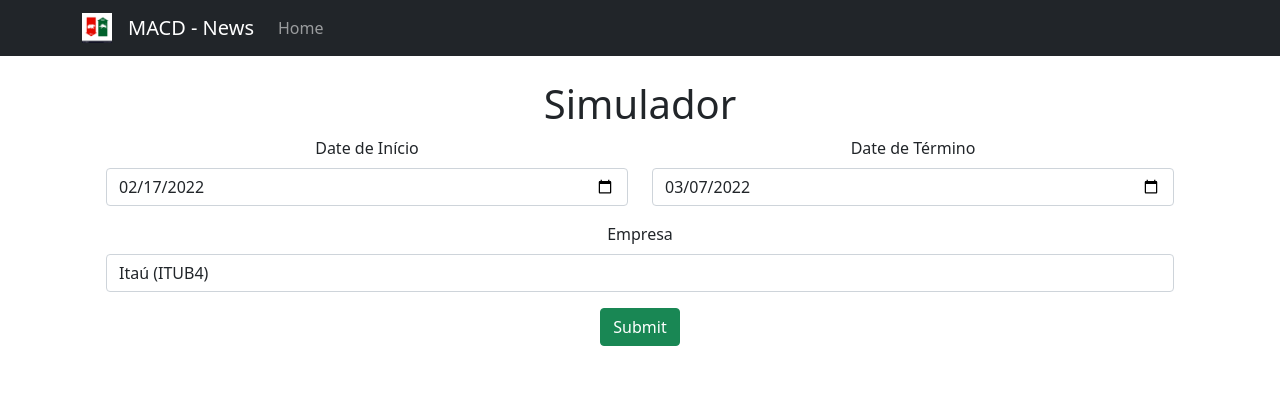
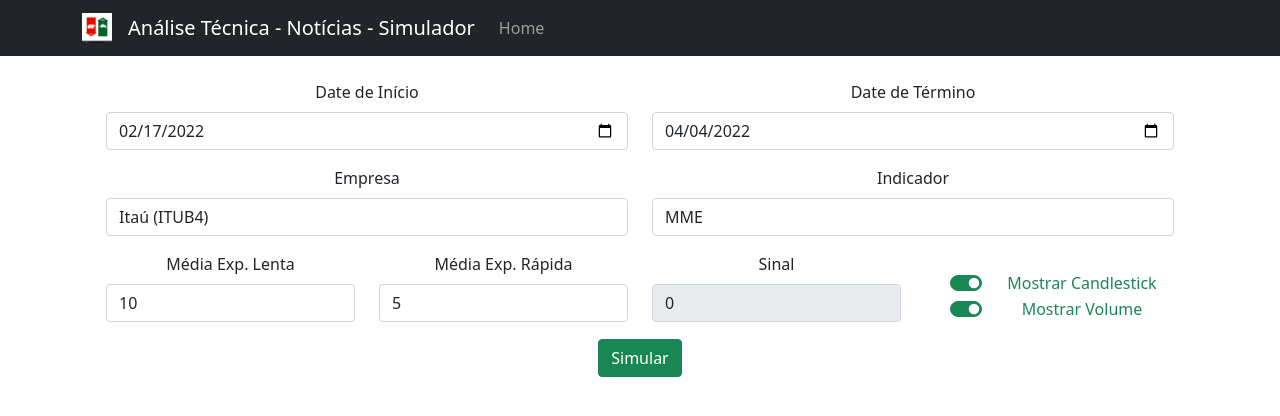
Before and after one commit to News-Sentiment-Analisys-Tool/interface, a React (Create React App) app: page / in a window 1280 px wide. Shown: the top 416 px of the page. Built offline with nearby package versions, Linux system fonts and the light colour scheme; what react-stockcharts would draw is missing.

Commit message:
Add MME indicator report

```diff
--- a/src/App.js
+++ b/src/App.js
@@ -10,7 +10,8 @@ import {
   Container,
   Row,
   Nav,
-  Navbar
+  Navbar,
+  Button,
 } from 'react-bootstrap'
 
 
@@ -32,7 +33,7 @@ function App() {
           />
 
         </Navbar.Brand>
-        <Navbar.Brand href="#home">MACD - News</Navbar.Brand>
+        <Navbar.Brand href="#home">Análise Técnica - Notícias - Simulador</Navbar.Brand>
         <Nav className="me-auto">
           <Nav.Link href="#home">Home</Nav.Link>
         </Nav>
@@ -41,15 +42,30 @@ function App() {
     <Container>
       <br />
       <Row className='App'>
-        <h1>Simulador</h1>
+        {!params  ? (
           <CompanyDateForm setValue={(data) => setParams(data)} />
+        ) : (
+          <Button
+          style={{
+            width: '50%',
+            marginLeft: '25%'
+          }}
+          onClick={() => {
+            window.location.reload()
+          }} variant="success">
+          Realizar Nova Simulação
+        </Button>
+        )}
       </Row>
+    </Container>
     {params
         &&
         <>
           <br />
           <br />
-              <h3>MACD - Sentimento de notícias</h3>
+          <Row className='App'>
+            <h3>{`${params.indicator === 1 ? 'MME':'MACD'} - Sentimento de notícias`}</h3>
+          </Row>
           <ChartComponent params={{
             companyId: params.company,
             startDate: params.startDate,
@@ -57,9 +73,7 @@ function App() {
           }}/>
         </>
     }
-      <br />
-      <br />
-      <br />
+    <Container>
       <Row>
         <SimulateOperations />
       </Row>
--- a/src/actions/actionTypes.js
+++ b/src/actions/actionTypes.js
@@ -1 +1,2 @@
 export const SET_MACD_DATA = 'SET_MACD_DATA';
+export const SET_SIMULATOR_PARAMS = 'SET_SIMULATOR_PARAMS'
--- a/src/components/CandleStickChartWithMACDIndicator.js
+++ b/src/components/CandleStickChartWithMACDIndicator.js
@@ -55,11 +55,14 @@ const mouseEdgeAppearance = {
 class CandleStickChartWithMACDIndicator extends React.Component {
 
 	render() {
-		const { type, data: initialData, width, ratio, getStockCalculus } = this.props;
+		const { type, data: initialData, width, ratio, getStockCalculus, params } = this.props;
 
-		const slow = 26
-		const fast = 12
-		const signal = 9
+		const slow = parseInt(params.slow)
+		const fast = parseInt(params.fast)
+		const signal = parseInt(params.signal)
+		const indicator = parseInt(params.indicator)
+		const candle = params.candle
+		const volume = params.volume
 
 		const ema26 = ema()
 			.id(0)
@@ -129,8 +132,11 @@ class CandleStickChartWithMACDIndicator extends React.Component {
 						displayFormat={format(".2f")}
 						{...mouseEdgeAppearance}
 					/>
-
+					{
+						candle && (
 							<CandlestickSeries />
+						)
+					}
 					<LineSeries yAccessor={ema26.accessor()} stroke={ema26.stroke()}/>
 					<LineSeries yAccessor={ema12.accessor()} stroke={ema12.stroke()}/>
 
@@ -167,6 +173,8 @@ class CandleStickChartWithMACDIndicator extends React.Component {
 						]}
 					/>
 				</Chart>
+				{
+					volume && (
 						<Chart id={2} height={150}
 							yExtents={[d => d.volume, smaVolume50.accessor()]}
 							origin={(w, h) => [0, h - 300]}
@@ -183,6 +191,11 @@ class CandleStickChartWithMACDIndicator extends React.Component {
 							<BarSeries yAccessor={d => d.volume} fill={d => d.close > d.open ? "#6BA583" : "#FF0000"} />
 							<AreaSeries yAccessor={smaVolume50.accessor()} stroke={smaVolume50.stroke()} fill={smaVolume50.fill()}/>
 						</Chart>
+					)
+				}
+
+				{
+					indicator === 2 && (
 						<Chart id={3} height={150}
 							yExtents={macdCalculator.accessor()}
 							origin={(w, h) => [0, h - 150]} padding={{ top: 10, bottom: 10 }}
@@ -213,6 +226,8 @@ class CandleStickChartWithMACDIndicator extends React.Component {
 								appearance={macdAppearance}
 							/>
 						</Chart>
+					)
+				}
 				<CrossHairCursor />
 			</ChartCanvas>
 		);
--- a/src/components/Chart.js
+++ b/src/components/Chart.js
@@ -4,7 +4,7 @@ import { getStockData } from '../services/stockApi'
 import { groupReportByDate } from '../utils/groupBy'
 import { TypeChooser } from "react-stockcharts/lib/helper";
 import { AlertDismissible } from './AlertDismissible'
-import { useDispatch } from 'react-redux'
+import { useDispatch, useSelector } from 'react-redux'
 import { SET_MACD_DATA } from '../actions/actionTypes'
 import { useState, useEffect } from 'react'
 import {
@@ -42,6 +42,7 @@ const getReportDate = async (params) => {
 export function ChartComponent({ params }) {
     const [state, setState] = useState(null)
     const dispatch = useDispatch()
+    const simulatorParams = useSelector(state => state.simulatorParamsState.simulatorParams)
 
     useEffect(() => {
       setState(null)
@@ -84,7 +85,7 @@ export function ChartComponent({ params }) {
 
     return (
       <TypeChooser>
-        {type => <CandleStickChartWithMACDIndicator type={type} data={state} getStockCalculus={(data) => getStockCalculus(data)} />}
+        {type => <CandleStickChartWithMACDIndicator params={simulatorParams} type={type} data={state} getStockCalculus={(data) => getStockCalculus(data)} />}
       </TypeChooser>
     )
   }
--- a/src/components/CompanyDateForm.js
+++ b/src/components/CompanyDateForm.js
@@ -1,10 +1,12 @@
-import Form from "react-bootstrap/Form";
+import { useState, useEffect } from 'react'
+import { useDispatch } from 'react-redux'
+import Form from "react-bootstrap/Form"
 import { Button, Container, Row, Col } from 'react-bootstrap'
-import { useState } from 'react'
+import { SET_SIMULATOR_PARAMS } from '../actions/actionTypes'
 
 const getCurrentFormatedDate = () => {
     let startDate = new Date('2022-02-17')
-    let endDate = new Date()
+    let endDate = new Date('2022-04-04')
 
     return {
         startDate: startDate.toISOString().substring(0, 10),
@@ -14,14 +16,40 @@ const getCurrentFormatedDate = () => {
 
 export const CompanyDateForm = ({ setValue }) => {
     const [company, setCompany] = useState(1)
+    const [indicator, setIndicator] = useState(1)
+    const [slow, setSlow] = useState(10)
+    const [fast, setFast] = useState(5)
+    const [signal, setSignal] = useState(0)
     const [startDate, setStartDate] = useState(getCurrentFormatedDate()['startDate'])
     const [endDate, setEndDate] = useState(getCurrentFormatedDate()['endDate'])
+    const [candle, setCandle] = useState(true)
+    const [volume, setVolume] = useState(true)
+
+    const dispatch = useDispatch()
+
+    useEffect(() => {}, [indicator])
 
     const handleClick = () => {
+        dispatch({
+            type: SET_SIMULATOR_PARAMS,
+            value: {
+                company,
+                startDate,
+                endDate,
+                indicator: parseInt(indicator),
+                slow,
+                fast,
+                signal,
+                candle,
+                volume
+            }
+        })
+
         setValue({
             company,
             startDate,
-            endDate
+            endDate,
+            indicator
         })
     }
 
@@ -68,6 +96,76 @@ export const CompanyDateForm = ({ setValue }) => {
                                         <option value={4} >B3 (B3SA3)</option>
                                     </Form.Control>
                                 </Col>
+                                <Col>
+                                    <Form.Label htmlFor="disabledSelect">Indicador</Form.Label>
+                                    <Form.Control
+                                        as="select"
+                                        value={indicator}
+                                        onChange={e => {
+                                        setIndicator(e.target.value);
+                                        }} >
+                                        <option value={1} >MME</option>
+                                        <option value={2} >MACD</option>
+                                    </Form.Control>
+                                </Col>
+                            </Row>
+                        </Container>
+                    </Form.Group>
+                    <Form.Group className="mb-3">
+                        <Container>
+                            <Row>
+                                <Col>
+                                    <Form.Label htmlFor="disabledTextInput">Média Exp. Lenta</Form.Label>
+                                    <Form.Control
+                                        type="number"
+                                        name="slow"
+                                        value={slow}
+                                        onChange={(e) => setSlow(e.target.value)} />
+                                </Col>
+                                <Col>
+                                    <Form.Label htmlFor="disabledTextInput">Média Exp. Rápida</Form.Label>
+                                    <Form.Control
+                                        type="number"
+                                        name="fast"
+                                        value={fast}
+                                        onChange={(e) => setFast(e.target.value)} />
+                                </Col>
+                                <Col>
+                                <Form.Label htmlFor="disabledTextInput">Sinal</Form.Label>
+                                <Form.Control
+                                    type="number"
+                                    disabled={indicator === 1}
+                                    name="signal"
+                                    value={signal}
+                                    onChange={(e) => setSignal(e.target.value)} />
+                                </Col>
+                                <Col>
+                                    <Form.Check
+                                        style={{
+                                            marginTop: '7.5%',
+                                            marginLeft: '10%'
+                                        }}
+                                        type="switch"
+                                        id="custom-switch"
+                                        label="Mostrar Candlestick"
+                                        value={candle}
+                                        checked={candle}
+                                        isValid={true}
+                                        onChange={(e) => setCandle(!candle)}
+                                    />
+                                    <Form.Check
+                                        style={{
+                                            marginLeft: '10%'
+                                        }}
+                                        type="switch"
+                                        id="custom-switch"
+                                        label="Mostrar Volume"
+                                        value={volume}
+                                        checked={volume}
+                                        isValid={true}
+                                        onChange={(e) => setVolume(!volume)}
+                                    />
+                                </Col>
                             </Row>
                         </Container>
                     </Form.Group>
@@ -77,7 +175,7 @@ export const CompanyDateForm = ({ setValue }) => {
                         }}
                         variant='success'
                         type="submit">
-                            Submit
+                            Simular
                     </Button>
                 </Form>
             </Row>
--- a/src/components/SimulateOperations.js
+++ b/src/components/SimulateOperations.js
@@ -1,4 +1,4 @@
-import React from 'react'
+import React, { useEffect } from 'react'
 import { useSelector } from 'react-redux'
 import {
   Table
@@ -13,6 +13,8 @@ export const SimulateOperations = () => {
     const stockData = useSelector(state => state.stockState.stockData)
     let profit = 0.00
     let totalProfit = 0.00
+    let variation = 0.00
+    let totalVariation = 1.00
     let checkForFirstTrend = false
     let isBullTrend
     let isBearTrend
@@ -22,9 +24,24 @@ export const SimulateOperations = () => {
     let id = 0
     let buyRealized = false
 
+    const simulatorParams = useSelector(state => state.simulatorParamsState.simulatorParams)
+
+    useEffect(() => {}, [simulatorParams])
+
     for (const [i, day] of stockData.entries()) {
-      const { macd, signal } = day.macd
+      let macd, signal
       const { open, date } = day
+
+      if (simulatorParams.indicator === 1) {
+        macd = day.ema12
+        signal = day.ema26
+      }
+
+      if (simulatorParams.indicator === 2) {
+        macd = day.macd.macd
+        signal = day.macd.signal
+      }
+
       let hasMacdAndSignal = macd && signal
 
       if (hasMacdAndSignal && !checkForFirstTrend) {
@@ -47,12 +64,14 @@ export const SimulateOperations = () => {
             if (price > 0) {
                 buyRealized = true
                 profit = 0.0
+                variation = 0.0
                 buyOperationsCount += 1
                 operationData = [
                     ...operationData,
                     {
                     id,
                     profit,
+                    variation,
                     action: 'compra',
                     open: price,
                     date
@@ -67,13 +86,17 @@ export const SimulateOperations = () => {
             isBullTrend = false
             if (buyRealized && price > 0) {
                 profit = price - operationData[operationData.length - 1].open
+                variation = ((price / operationData[operationData.length - 1].open) - 1) * 100
                 totalProfit += profit
+                totalVariation *= ((variation / 100) + 1)
                 sellOperationsCount += 1
                 operationData = [
                     ...operationData,
                     {
                     id,
                     profit,
+                    variation,
+                    totalVariation,
                     action: 'venda',
                     open: price,
                     date
@@ -97,8 +120,9 @@ export const SimulateOperations = () => {
           <tr>
             <th>Código</th>
             <th>Operação</th>
-            <th>Preço (R$)</th>
-            <th>Lucro Líquido (R$))</th>
+            <th>Preço Abertura (R$)</th>
+            <th>Lucro Líquido (R$)</th>
+            <th>Variação C/V (%)</th>
             <th>Data</th>
           </tr>
         </thead>
@@ -108,10 +132,13 @@ export const SimulateOperations = () => {
               <tr key={item.id}>
                 <td>{stockData[0].symbol.split('.')[0]}</td>
                 <td>{item.action}</td>
-                <td>{item.open.toPrecision(4)}</td>
+                <td>{'R$ ' + item.open.toPrecision(4)}</td>
                 <td style={{
                   background: item.profit > 0 ? 'green': (item.profit < 0 ? 'red' : '')
-                }}>{item.profit.toPrecision(2)}</td>
+                }}>{'R$ ' + item.profit.toPrecision(2)}</td>
+                <td style={{
+                  background: item.variation > 0 ? 'green': (item.variation < 0 ? 'red' : '')
+                }}>{item.variation.toPrecision(3) + '%'}</td>
                 <td>{formatDate(item.date)}</td>
               </tr>
             ))
@@ -127,6 +154,7 @@ export const SimulateOperations = () => {
         <thead>
           <tr key={1}>
             <th>Lucro Líquido (R$)</th>
+            <th>Lucro Acumulado (%)</th>
             <th>Operações de compra</th>
             <th>Operações de venda</th>
           </tr>
@@ -135,7 +163,10 @@ export const SimulateOperations = () => {
           <tr>
             <td style={{
               background: totalProfit > 0 ? 'green': (totalProfit < 0 ? 'red' : '')
-            }}>{totalProfit.toPrecision(2)}</td>
+            }}>{'R$ ' + totalProfit.toPrecision(2)}</td>
+                        <td style={{
+              background: totalVariation > 0 ? 'green': (totalVariation < 0 ? 'red' : '')
+            }}>{((totalVariation - 1) * 100).toPrecision(3) + '%'}</td>
             <td>{buyOperationsCount}</td>
             <td>{sellOperationsCount}</td>
           </tr>
--- a/src/reducers/index.js
+++ b/src/reducers/index.js
@@ -1,5 +1,7 @@
 import { stockReducer } from './setMACD'
+import { simulatorParamsReducer } from './setSimulatorParams'
 import { combineReducers } from 'redux';
 export const Reducers = combineReducers({
-  stockState: stockReducer
+  stockState: stockReducer,
+  simulatorParamsState: simulatorParamsReducer
 });
```
Also changed, not shown: src/actions/index.js (+7 -1 lines), src/reducers/setSimulatorParams.js (added, +17 -0 lines). Lines whose indentation alone changed are shown as unchanged.
